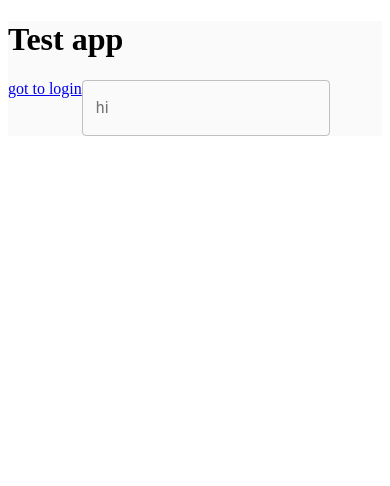
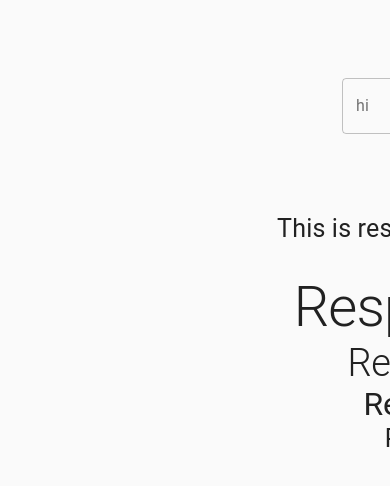
Before and after one commit to Mostafasaffari/Simple-React-Dashboard, a React (Create React App) app: page / in a window 390 px wide. Shown: the top 486 px of the page. Built offline with nearby package versions, Linux system fonts and the light colour scheme; what jss-rtl would draw is missing.

Commit message:
add CssBaseline and fontSizeResponsive

```diff
--- a/src/Router.tsx
+++ b/src/Router.tsx
@@ -1,30 +1,19 @@
 import React from "react";
-import rtl from "jss-rtl";
-import { create } from "jss";
-import {
-  StylesProvider,
-  jssPreset,
-  MuiThemeProvider
-} from "@material-ui/core/styles";
 import { BrowserRouter, Route, Switch } from "react-router-dom";
-
+// Components
+import Direction from "./pages/theme/Direction";
+import Login from "./pages/login";
 import App from "./pages/app";
-import Login from "./pages/login";
-
-import theme from "./theme";
-
-const jss = create({
-  plugins: [...jssPreset().plugins, rtl()]
-});
+// Material-UI
+import theme from "./pages/theme";
+import CssBaseline from "@material-ui/core/CssBaseline";
+import { MuiThemeProvider } from "@material-ui/core/styles";
 
 const Router: React.FC = () => {
-  const body = document.querySelector("body");
-  if (body && theme && theme.direction) {
-    body.dir = theme.direction;
-  }
   return (
-    <StylesProvider jss={jss}>
-      <MuiThemeProvider theme={theme}>
+    <MuiThemeProvider theme={theme}>
+      <CssBaseline />
+      <Direction>
         <BrowserRouter>
           <Switch>
             <Route exact path="/" component={App} />
@@ -32,8 +21,8 @@ const Router: React.FC = () => {
             <Route component={() => <h1>404</h1>} />
           </Switch>
         </BrowserRouter>
-      </MuiThemeProvider>
-    </StylesProvider>
+      </Direction>
+    </MuiThemeProvider>
   );
 };
 
--- a/src/pages/app/app.tsx
+++ b/src/pages/app/app.tsx
@@ -1,7 +1,8 @@
 import React from "react";
 import useStyle from "./app.style";
-import { TextField } from "@material-ui/core";
 import { Link } from "react-router-dom";
+// Material-UI
+import { Box, TextField, Typography } from "@material-ui/core";
 
 const App: React.FC = () => {
   const classes = useStyle();
@@ -11,6 +12,16 @@ const App: React.FC = () => {
       <h1>Test app </h1>
       <Link to="/login">got to login</Link>
       <TextField variant="outlined" label="hi" />
+      <Box textAlign="center" mt={10}>
+        <Typography variant="h4">
+          This is responsive font size check it out
+        </Typography>
+        <Typography variant="h1">Responsive h1</Typography>
+        <Typography variant="h2">Responsive h2</Typography>
+        <Typography variant="h3">Responsive h3</Typography>
+        <Typography variant="h4">Responsive h4</Typography>
+        <Typography variant="h5">Responsive h5</Typography>
+      </Box>
     </div>
   );
 };
--- /dev/null
+++ b/src/pages/theme/Direction.tsx
@@ -0,0 +1,15 @@
+import React from "react";
+// JSS
+import rtl from "jss-rtl";
+import { create } from "jss";
+import { StylesProvider, jssPreset } from "@material-ui/core/styles";
+
+const jss = create({
+  plugins: [...jssPreset().plugins, rtl()]
+});
+
+const Direction: React.FC = ({ children }) => {
+  return <StylesProvider jss={jss}>{children}</StylesProvider>;
+};
+
+export default Direction;
--- /dev/null
+++ b/src/pages/theme/package.json
@@ -0,0 +1,3 @@
+{
+  "main": "theme.ts"
+}
--- /dev/null
+++ b/src/pages/theme/theme.ts
@@ -0,0 +1,22 @@
+import { createMuiTheme, responsiveFontSizes, Theme } from "@material-ui/core";
+
+const direction = "rtl";
+const theme: Theme = createMuiTheme({
+  direction,
+  overrides: {
+    MuiCssBaseline: {
+      "@global": {
+        body: {
+          direction
+        }
+      }
+    }
+  },
+  palette: {
+    background: {}
+  }
+});
+
+const responsiveFontSizesTheme = responsiveFontSizes(theme);
+
+export default responsiveFontSizesTheme;
```
